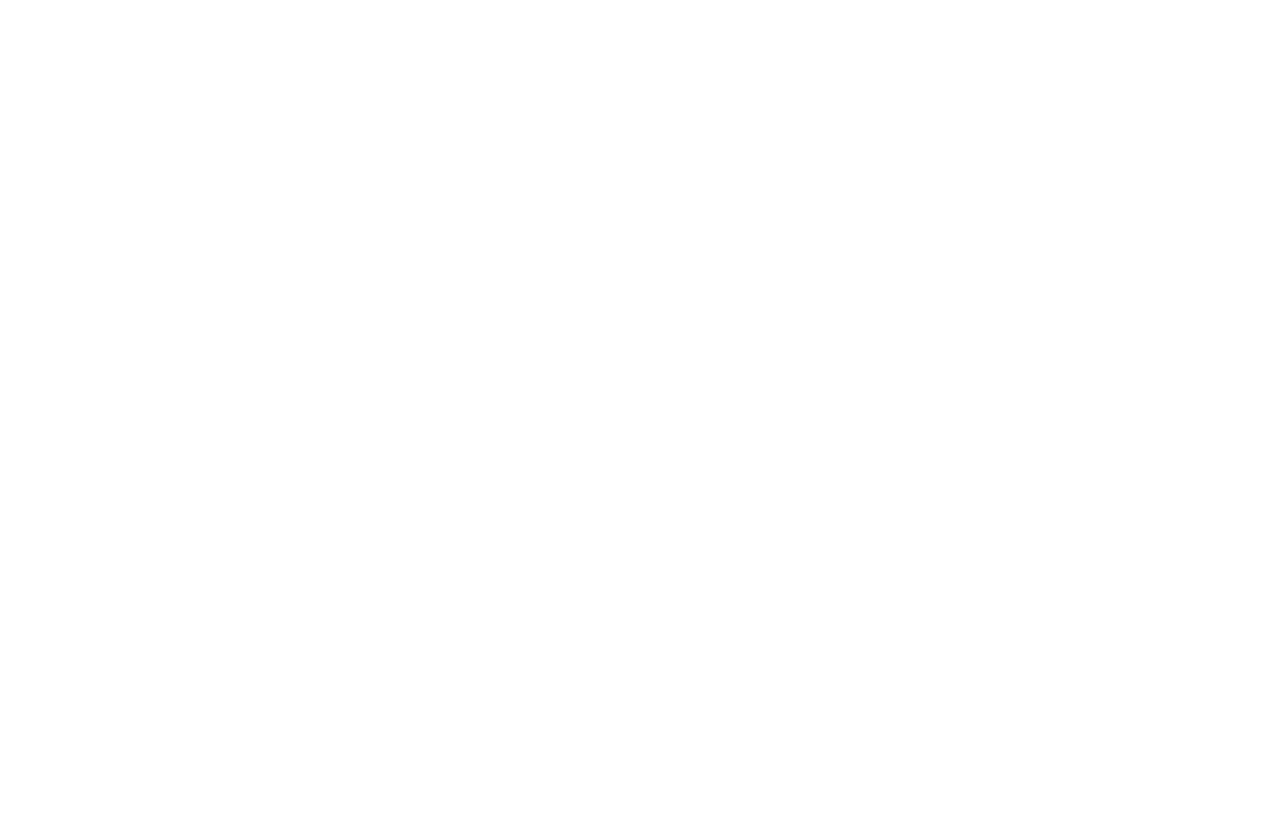
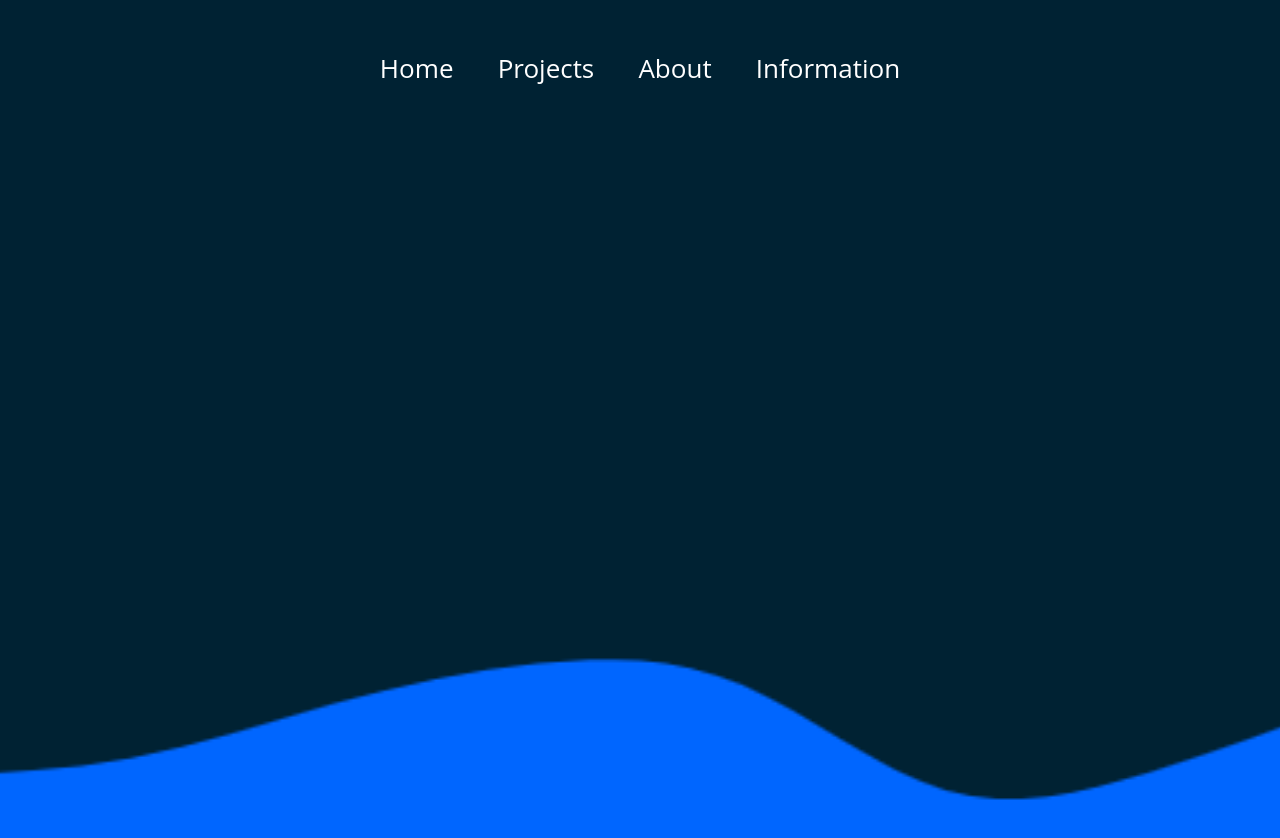
Before and after one commit to MDRahul47/Html-P-1, a plain HTML site: page Index.html in a window 1280 px wide. Before the commit the page ends 800 px from the top, so only its background shows below. Drawn offline with Linux system fonts and the light colour scheme.

Commit message:
just bg add

```diff
--- a/Index.html
+++ b/Index.html
@@ -5,8 +5,18 @@
     <meta name="viewport" content="width=device-width, initial-scale=1.0">
     <title>Html-P-1</title>
     <link rel="stylesheet" href="style.css">
+    <link rel="preconnect" href="https://fonts.googleapis.com">
 </head>
 <body>
-
+    <section class="Main">
+        <section class="TopBar">
+            <nav>
+                <a href="#">Home</a>
+                <a href="#">Projects</a>
+                <a href="#">About</a>
+                <a href="#">Information</a>
+            </nav>
+        </section>
+    </section>
 </body>
 </html>
--- a/style.css
+++ b/style.css
@@ -0,0 +1,33 @@
+*{
+    margin: 0%;
+    padding: 0%;
+    font-family: "Open Sans", sans-serif;
+    font-optical-sizing: auto;
+    font-weight: weight;
+    font-style: normal;
+
+}
+
+.TopBar{
+    display: inline-block;
+    background-image: url(./wave-haikei.png);
+    background-repeat: no-repeat;
+    background-attachment: fixed;
+    background-position: center;
+    background-size: cover;
+    height: 950px;
+    width: 100%;
+}
+nav{
+    display: block;
+    height: 100px;
+    text-align: center;
+    padding-top: 20px;
+}
+a{
+  display: inline-block;
+  padding:30px 20px;
+  font-size: 26px;
+  text-decoration: none;
+  color: white;
+}
```
Also changed, not shown: wave-haikei.png (added).
